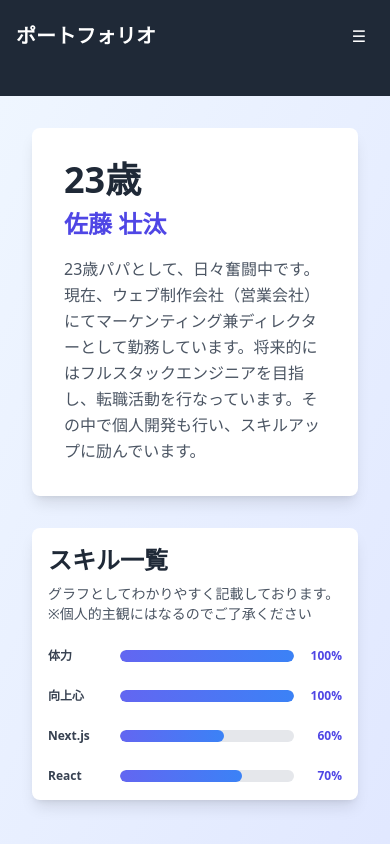
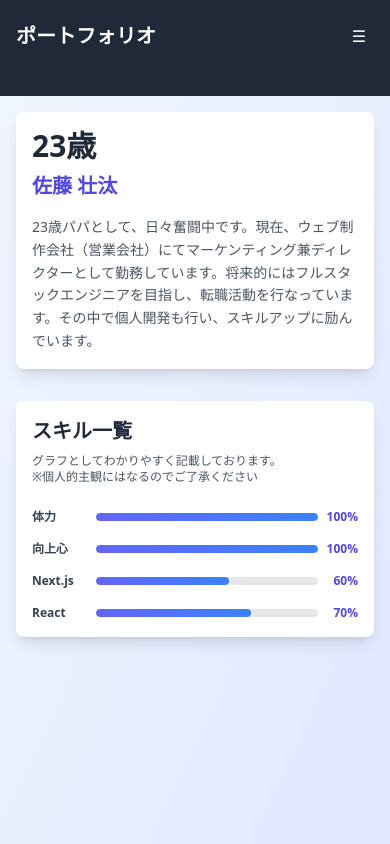
Before and after one commit to kimu0223/my-portfolio, a Next.js app: page /profile in a window 390 px wide. Built offline with nearby package versions, Linux system fonts and the light colour scheme.

Commit message:
Fix: プロフィールページのスキル一覧のレスポンシブ調整

```diff
--- a/app/profile/page.tsx
+++ b/app/profile/page.tsx
@@ -23,33 +23,33 @@ const skills = [
 
 function Page() {
   return (
-    <div className="min-h-screen bg-gradient-to-br from-blue-50 to-indigo-100 p-8">
+    <div className="min-h-screen bg-gradient-to-br from-blue-50 to-indigo-100 p-4 sm:p-8 overflow-y-auto">
       <div className="max-w-2xl mx-auto">
         {/* プロフィールヘッダー */}
-        <div className="bg-white rounded-lg shadow-lg p-8 mb-8">
-          <h1 className="text-4xl font-bold text-gray-800 mb-2">{profile.age}</h1>
-          <div className="text-2xl text-indigo-600 font-semibold mb-4">{profile.name}</div>
-          <p className="text-gray-600 leading-relaxed">{profile.description}</p>
+        <div className="bg-white rounded-lg shadow-lg p-4 sm:p-8 mb-8">
+          <h1 className="text-3xl sm:text-4xl font-bold text-gray-800 mb-2">{profile.age}</h1>
+          <div className="text-xl sm:text-2xl text-indigo-600 font-semibold mb-4">{profile.name}</div>
+          <p className="text-sm sm:text-base text-gray-600 leading-relaxed">{profile.description}</p>
         </div>
 
         {/* スキル一覧セクション */}
-        <div className="bg-white rounded-lg shadow-lg p-4 sm:p-8 overflow-y-auto max-h-96">
-          <h2 className="text-2xl sm:text-3xl font-bold text-gray-800 mb-2">スキル一覧</h2>
-          <p className="text-sm sm:text-base text-gray-600 mb-6">グラフとしてわかりやすく記載しております。<br />※個人的主観にはなるのでご了承ください</p>
+        <div className="bg-white rounded-lg shadow-lg p-4 sm:p-8">
+          <h2 className="text-xl sm:text-3xl font-bold text-gray-800 mb-2">スキル一覧</h2>
+          <p className="text-xs sm:text-base text-gray-600 mb-6">グラフとしてわかりやすく記載しております。<br />※個人的主観にはなるのでご了承ください</p>
 
-          <div className="space-y-6">
+          <div className="space-y-4 sm:space-y-6">
             {skills.map((skill, index) => (
               <div key={index} className="flex items-center gap-2 sm:gap-4">
-                <span className="w-16 sm:w-24 text-xs sm:text-sm font-semibold text-gray-700 flex-shrink-0">{skill.name}</span>
+                <span className="w-14 sm:w-24 text-xs sm:text-sm font-semibold text-gray-700 flex-shrink-0 truncate">{skill.name}</span>
                 <div className="flex-1 min-w-0">
-                  <div className="w-full bg-gray-200 rounded-full h-3 overflow-hidden">
+                  <div className="w-full bg-gray-200 rounded-full h-2 sm:h-3 overflow-hidden">
                     <div
                       className="bg-gradient-to-r from-indigo-500 to-blue-500 h-full rounded-full transition-all duration-500"
                       style={{ width: `${skill.value}%` }}
                     />
                   </div>
                 </div>
-                <span className="w-10 sm:w-12 text-right text-xs sm:text-sm font-bold text-indigo-600 flex-shrink-0">{skill.value}%</span>
+                <span className="w-8 sm:w-12 text-right text-xs sm:text-sm font-bold text-indigo-600 flex-shrink-0">{skill.value}%</span>
               </div>
             ))}
           </div>
```
